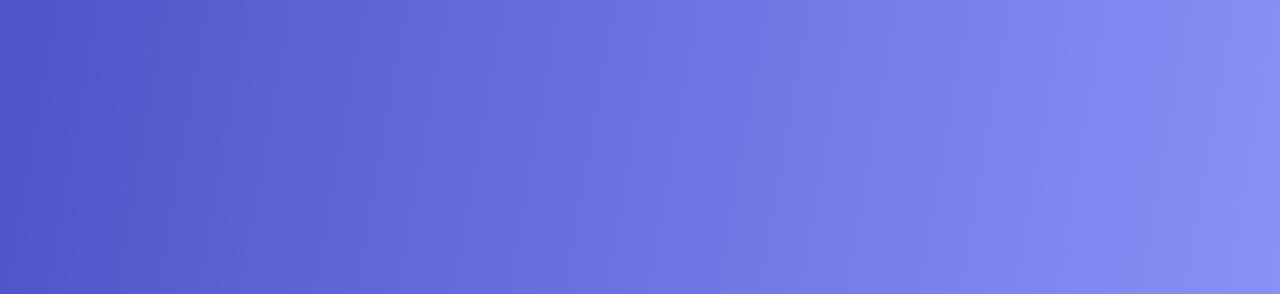
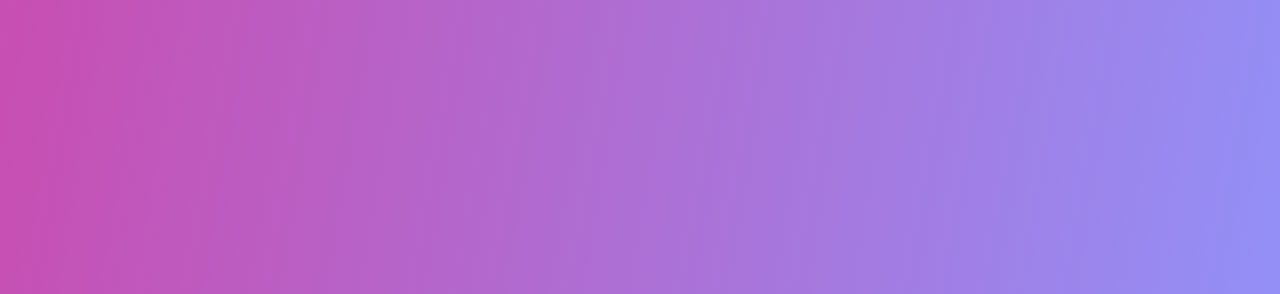
Before and after one commit to CodeyPai/pricing-table, a plain HTML site: page index.html in a window 1280 px wide. Shown: the top 294 px of the page. Drawn offline with Linux system fonts and the light colour scheme; a web font is replaced by a local one.

Commit message:
Update index.html

```diff
--- a/index.html
+++ b/index.html
@@ -10,7 +10,7 @@
     />
     <style>
       body {
-        background:linear-gradient(100deg, #4e54c8, #8f94fb) ;
+        background:linear-gradient(100deg, #c84eb2, #8f94fb) ;
         font-family: "Sono", sans-serif;
       }
 
```
